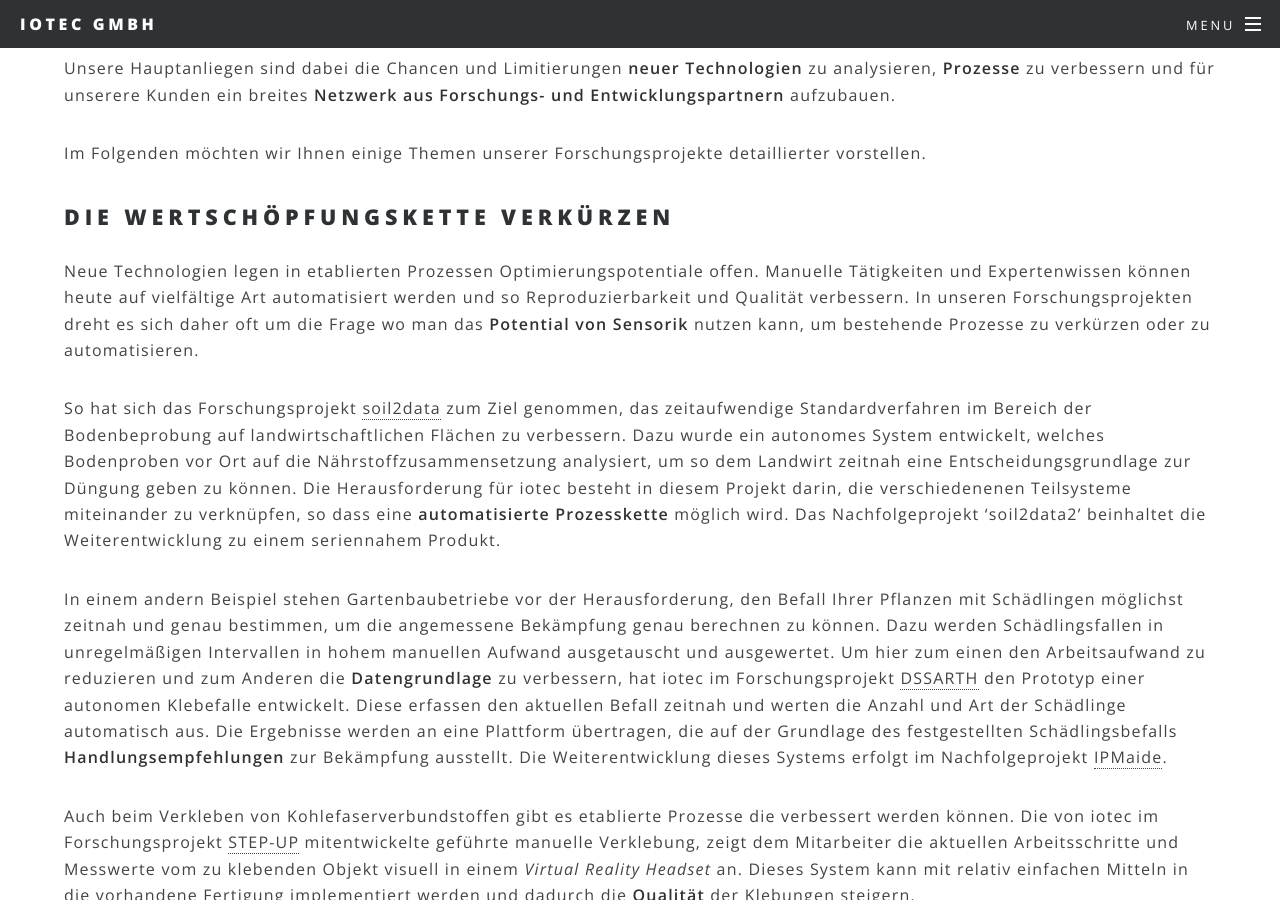
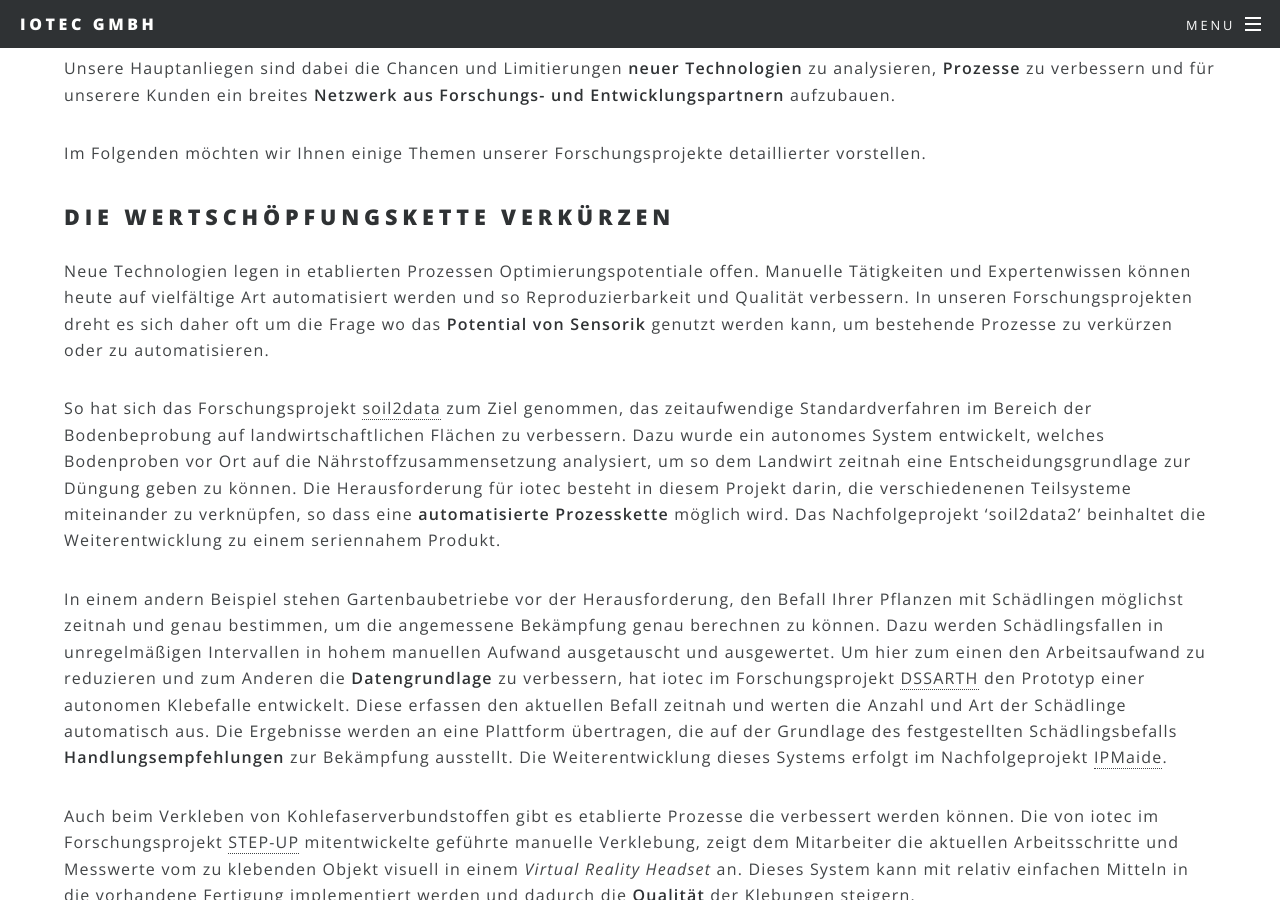
Before and after one commit to iotec-gmbh/iotec-gmbh.github.io, a Jekyll site: the page built from 12-research.md, in a window 1280 px wide and 900 px high, scrolled down 505 px. Built offline with Jekyll 4.4.1, drawn with Linux system fonts in a browser that asks for light colours; our own code applies the rules of GitHub Pages for plain Markdown files.

Commit message:
Apply suggestion to 12-research.md

```diff
--- a/12-research.md
+++ b/12-research.md
@@ -18,7 +18,7 @@ Im Folgenden möchten wir Ihnen einige Themen unserer Forschungsprojekte detaill
 Neue Technologien legen in etablierten Prozessen Optimierungspotentiale offen.
 Manuelle Tätigkeiten und Expertenwissen können heute auf vielfältige Art automatisiert werden
 und so Reproduzierbarkeit und Qualität verbessern.
-In unseren Forschungsprojekten dreht es sich daher oft um die Frage wo man das **Potential von Sensorik** nutzen kann,
+In unseren Forschungsprojekten dreht es sich daher oft um die Frage wo das **Potential von Sensorik** genutzt werden kann,
 um bestehende Prozesse zu verkürzen oder zu automatisieren.
 
 So hat sich das Forschungsprojekt [soil2data](#soil2data) zum Ziel genommen,
```
